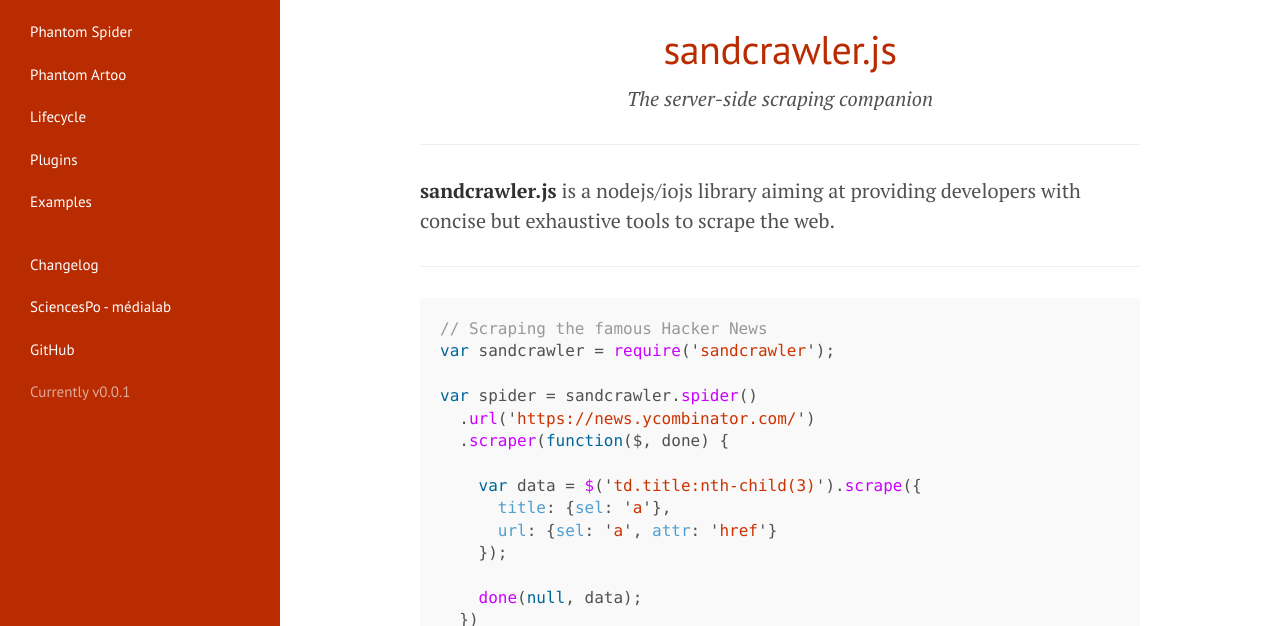
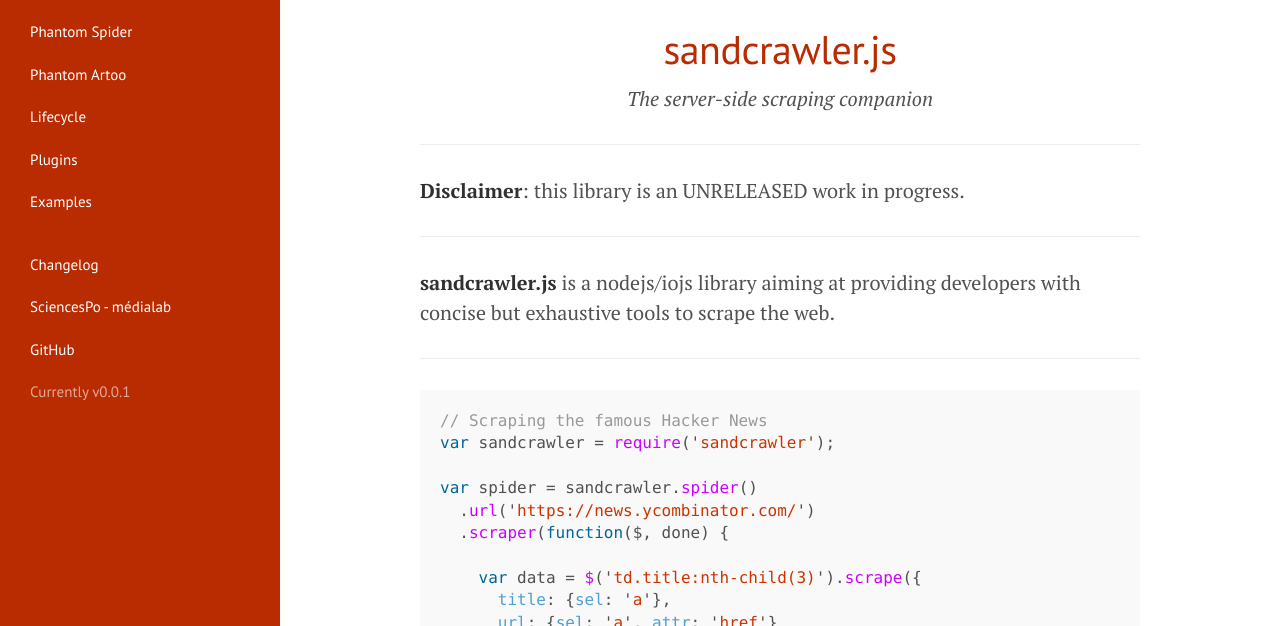
Before and after one commit to medialab/sandcrawler, a Jekyll site: the page built from index.md, in a window 1280 px wide and 900 px high, cut to the strip 274-900 px from the top of the window. Built offline with Jekyll 4.4.1, drawn with Linux system fonts in a browser that asks for light colours; Markdown is read by kramdown in place of the engine named in the settings.

Commit message:
Adding unreleased warning

```diff
--- a/index.md
+++ b/index.md
@@ -14,6 +14,10 @@
 
 <h1>sandcrawler.js</h1>
 <p align="center"><em>The server-side scraping companion</em></p>
+
+---
+
+**Disclaimer**: this library is an UNRELEASED work in progress.
 
 ---
 
```
